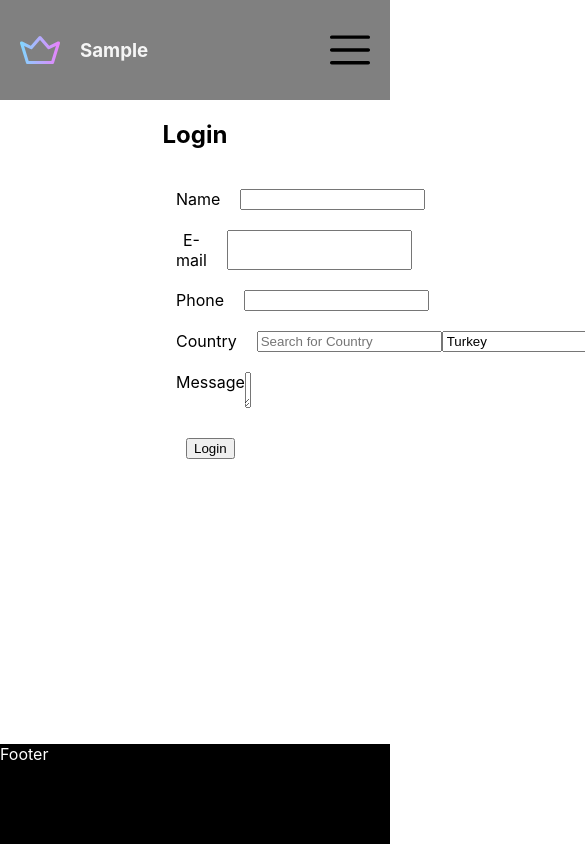
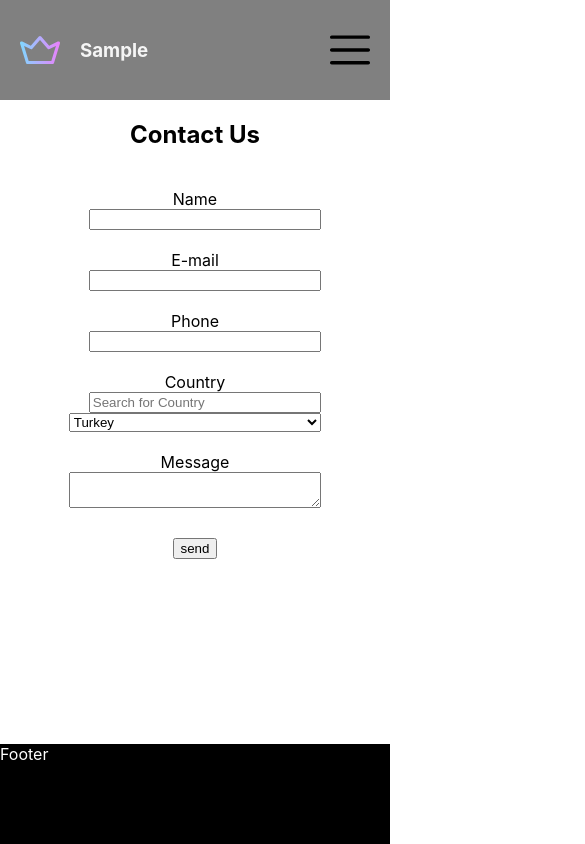
Before and after one commit to dincengincan/my-website, a React (Create React App) app: page /contact in a window 390 px wide. Shown: the top 844 px of the page, 585 px wide, since content can reach past the window. Built offline with nearby package versions, Linux system fonts and the light colour scheme.

Commit message:
Fix contact form style

```diff
--- a/src/components/ContactForm.js
+++ b/src/components/ContactForm.js
@@ -1,5 +1,6 @@
-import { useState } from "react";
+import { useState, useContext } from "react";
 import { Trans } from "react-i18next";
+import { LanguageContext } from "../context/LanguageContext";
 
 import "./contactForm.css";
 
@@ -17,6 +18,7 @@ const defaultCountryList = [
 ];
 
 export const ContactForm = () => {
+  const { language } = useContext(LanguageContext);
   const {
     register,
     setValue,
@@ -48,8 +50,9 @@ export const ContactForm = () => {
   return (
     <div className="contactUsContainer">
       <h2>
-        <Trans i18nKey="login" />
+        <Trans i18nKey="contact-us" />
       </h2>
+
       <form onSubmit={handleSubmit(onSubmit)}>
         <div className={errors.name ? "erroneousFormRow" : "normalRow"}>
           <label htmlFor="name">
@@ -95,7 +98,10 @@ export const ContactForm = () => {
           />
         </div>
 
-        <div className={errors.country ? "erroneousFormRow" : "normalRow"}>
+        <div
+          id="multiple-input"
+          className={errors.country ? "erroneousFormRow" : "normalRow"}
+        >
           <label>
             <Trans i18nKey="country" />
           </label>
@@ -104,7 +110,10 @@ export const ContactForm = () => {
             placeholder="Search for Country"
             type="text"
             name="filter"
+            autoComplete="off"
+            autoCorrect="off"
           />
+
           <select {...register("country", { required: true })} id="country">
             {countryList.map((country) => {
               return (
@@ -126,8 +135,9 @@ export const ContactForm = () => {
             type="text"
           />
         </div>
+
         <button onClick={handleSubmit} type="submit">
-          <Trans i18nKey="login" />
+          <Trans i18nKey="send" />
         </button>
       </form>
     </div>
--- a/src/components/contactForm.css
+++ b/src/components/contactForm.css
@@ -16,11 +16,32 @@
 input[type="number"]::-webkit-outer-spin-button,
 input::-webkit-inner-spin-button {
   -webkit-appearance: none;
-  margin: 0; /* <-- Apparently some margin are still there even though it's hidden */
+  margin: 0;
 }
 
 .contactUsContainer {
-  width: 20%;
+  width: 400px;
   margin: 0 auto;
   text-align: center;
 }
+
+@media screen and (min-width: 800px) {
+  #multiple-input input,
+  #multiple-input select {
+    width: 120px;
+  }
+}
+
+@media screen and (max-width: 800px) {
+  .erroneousFormRow,
+  .normalRow {
+    display: flex;
+    justify-content: space-between;
+    flex-direction: column;
+  }
+
+  .contactUsContainer {
+    width: 75%;
+    padding-bottom: 200px;
+  }
+}
```
